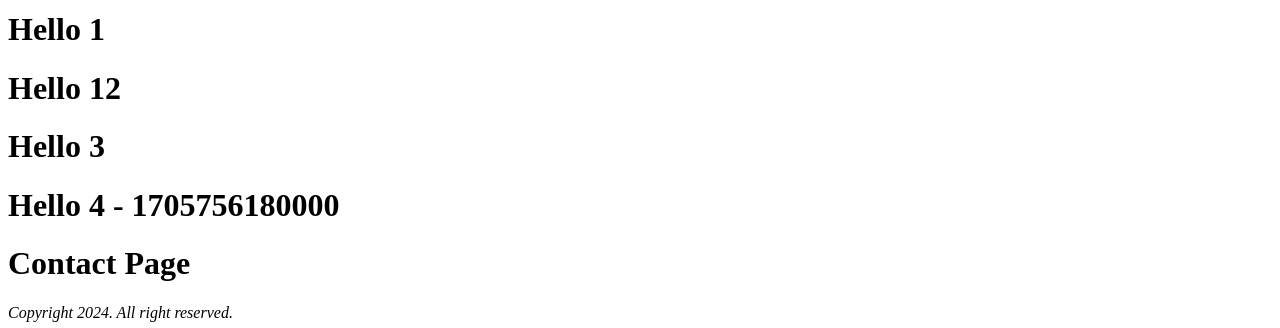
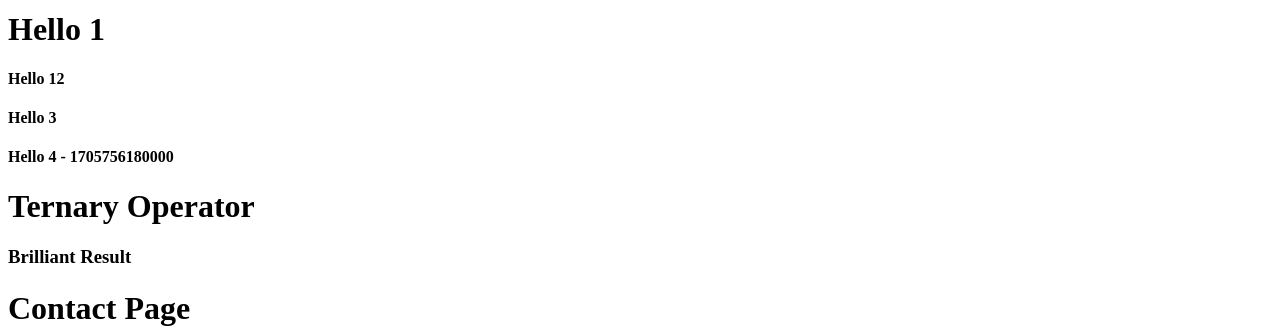
Before and after one commit to megadevlabs/vite-project, a React (Vite) app: page / in a window 1280 px wide. Shown: the part 1030-1358 px from the top of the page. Built offline with nearby package versions, Linux system fonts and the light colour scheme.

Commit message:
Commit for how to write Ternary Operator in JSX to our React Project

```diff
--- a/src/component/About.jsx
+++ b/src/component/About.jsx
@@ -1,10 +1,14 @@
 const About = () => {
+  let marks = 90;
   return (
     <div>
       <h1> Hello 1</h1>
-      <h1> Hello {5 + 7}</h1>
-      <h1> Hello 3</h1>
-      <h1> Hello 4 - {new Date().getTime()}</h1>
+      <h4> Hello {5 + 7}</h4>
+      <h4> Hello 3</h4>
+      <h4> Hello 4 - {new Date().getTime()}</h4>
+
+      <h1>Ternary Operator</h1>
+      {marks > 80 ? <h3>Brilliant Result</h3> : <h3>Average Result</h3>}
     </div>
   );
 };
```
